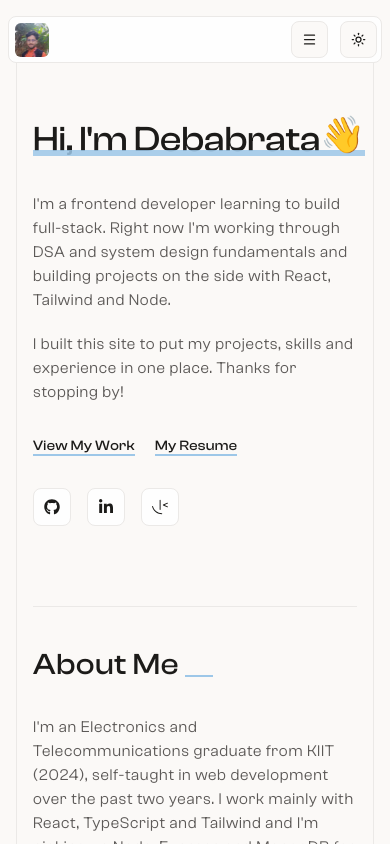
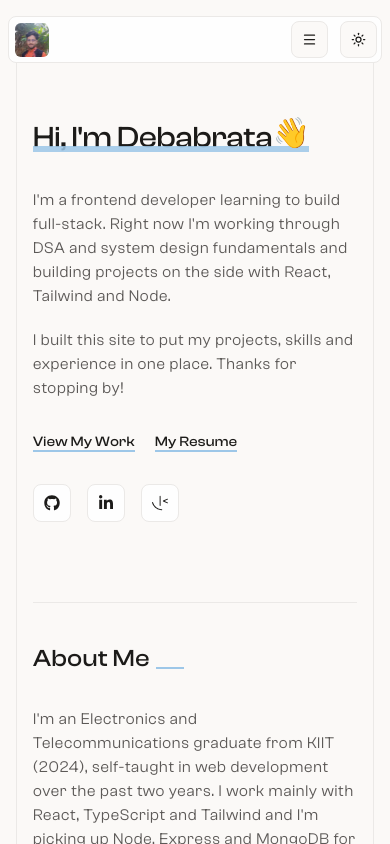
Before and after one commit to DebabrataBanik/Portfolio, a React (Vite) app: page / in a window 390 px wide. Shown: the top 844 px of the page. Built offline with nearby package versions, Linux system fonts and the light colour scheme.

Commit message:
style: improve text size responsiveness

```diff
--- a/src/components/About.tsx
+++ b/src/components/About.tsx
@@ -1,7 +1,7 @@
 const About = () => {
   return (
     <section id="about" className="py-10 pb-20 border-b border-b-border">
-      <h2 className="font-heading text-3xl tracking-wide font-medium mb-8 relative">
+      <h2 className="font-heading text-2xl sm:text-3xl tracking-wide font-medium mb-8 relative">
         About Me
         <span className="absolute bottom-1.5 ml-1.5 w-7 h-0.5 bg-accent"></span>
       </h2>
--- a/src/components/Contact.tsx
+++ b/src/components/Contact.tsx
@@ -18,7 +18,7 @@ const Contact = () => {
 
   return (
     <section id="contact" className="py-10 pb-20">
-      <h2 className="relative mb-4 font-heading text-3xl font-medium tracking-wide">
+      <h2 className="relative mb-4 font-heading text-2xl sm:text-3xl font-medium tracking-wide">
         Contact
         <span className="absolute bottom-1.5 ml-1.5 w-7 h-0.5 bg-accent"></span>
       </h2>
@@ -27,7 +27,11 @@ const Contact = () => {
         my work, an opportunity, or just a chat.
       </p>
       <div className="mt-6 flex items-center gap-2">
-        <a href={`mailto:${EMAIL}`} onClick={copy} className="cta text-xl">
+        <a
+          href={`mailto:${EMAIL}`}
+          onClick={copy}
+          className="cta text-lg sm:text-xl"
+        >
           {EMAIL}
         </a>
         {copied && <FiCheck size={18} className="text-accent" />}
--- a/src/components/Home.tsx
+++ b/src/components/Home.tsx
@@ -4,9 +4,9 @@ import { SiFrontendmentor } from "react-icons/si";
 const Home = () => {
   return (
     <section id="home" className="py-10 pb-20 pt-30 border-b border-b-border">
-      <h1 className="font-heading text-4xl font-medium mb-8 relative">
+      <h1 className="font-heading text-3xl sm:text-4xl font-medium mb-8 relative">
         Hi, I'm Debabrata <span className="absolute z-10 bottom-1">👋</span>
-        <span className="absolute bottom-1 opacity-85 left-0 w-83 h-1.5 bg-accent"></span>
+        <span className="absolute bottom-1 opacity-85 left-0 w-69 sm:w-83 h-1.5 bg-accent"></span>
       </h1>
       <p className="tracking-wider text-text-secondary">
         I'm a frontend developer learning to build full-stack. Right now I'm
--- a/src/components/Projects.tsx
+++ b/src/components/Projects.tsx
@@ -7,7 +7,7 @@ const Projects = () => {
   const [active, setActive] = useState<Project | null>(null);
   return (
     <section id="projects" className="py-10 pb-20 border-b border-b-border">
-      <h2 className="font-heading text-3xl tracking-wide font-medium mb-8 relative inline-block">
+      <h2 className="font-heading text-2xl sm:text-3xl tracking-wide font-medium mb-8 relative inline-block">
         Projects
         <span className="absolute bottom-1.5 ml-1.5 w-7 h-0.5 bg-accent"></span>
       </h2>
```
